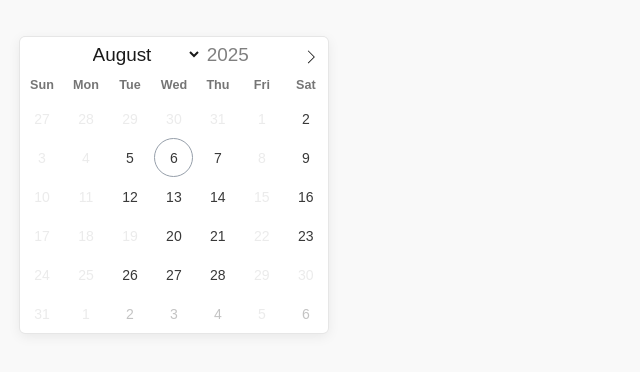
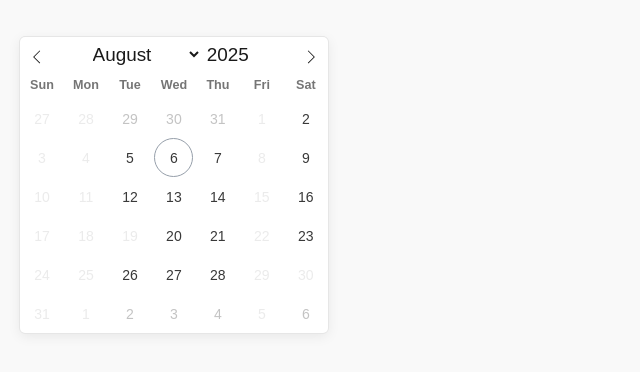
Before and after one commit to docguytraining/jotform-advanced-date-picker, a plain HTML site: page index.html in a window 1280 px wide. Shown: the full height of the page, 0-640 px from the left. Drawn offline with nearby package versions, Linux system fonts and the light colour scheme.

Commit message:
Fixed outstaning edge case validation

```diff
--- a/index.html
+++ b/index.html
@@ -11,8 +11,8 @@
 
   <div
     id="calendar"
-    data-start-date="2025-08-01"
-    data-end-date="2025-09-30"
+    data-start-date="2024-08-06"
+    data-end-date="2027-08-05"
 
     data-allowed-weekdays="2,3,4,6"
     data-excluded-dates="2025-08-19,2025-09-01,2025-08-30"
--- a/script.js
+++ b/script.js
@@ -1,6 +1,5 @@
 document.addEventListener("DOMContentLoaded", function () {
     const calendarEl = document.getElementById("calendar");
-    const outputEl = document.getElementById("postOutput");
     const selectedDisplay = document.getElementById("selectedDatesDisplay");
     const hiddenInput = document.getElementById("selectedDates") || createHiddenInput();
 
@@ -9,26 +8,31 @@ document.addEventListener("DOMContentLoaded", function () {
         endDate: calendarEl.dataset.endDate,
         displayFormat: calendarEl.dataset.displayFormat || "Y-m-d",
         allowedWeekdays: (calendarEl.dataset.allowedWeekdays || "")
-            .split(",").map(Number).filter(n => !isNaN(n)),
+            .split(",").map(n => parseInt(n)).filter(n => Number.isInteger(n) && n >= 0 && n <= 6),
         excludedDates: (calendarEl.dataset.excludedDates || "")
-            .split(",").filter(Boolean),
+            .split(",").map(s => s.trim()).filter(isValidISODate),
         minSelectableDates: parseInt(calendarEl.dataset.minSelectableDates || "0"),
         maxSelectableDates: parseInt(calendarEl.dataset.maxSelectableDates || "999")
     };
 
-    let limitExceeded = false;
+    const selectableDates = getSelectableDatesInRange(
+        config.startDate,
+        config.endDate,
+        config.allowedWeekdays,
+        config.excludedDates
+    );
 
-    function isValidISODate(dateStr) {
-        return /^\d{4}-\d{2}-\d{2}$/.test(dateStr) && !isNaN(new Date(dateStr).getTime());
-    }
+    console.log("Valid selectable dates:", selectableDates);
 
-    if (!isValidISODate(config.startDate) || !isValidISODate(config.endDate)) {
-        calendarEl.innerHTML = "<strong style='color:red;'>Error: Start and end dates must be valid ISO dates (YYYY-MM-DD).</strong>";
-        console.error("Invalid date configuration:", config.startDate, config.endDate);
+    const configErrors = validateConfig(config, selectableDates);
+    if (configErrors.length > 0) {
+        calendarEl.innerHTML = "<strong style='color:red;'>" + configErrors.join("<br/>") + "</strong>";
+        console.error("Configuration errors:", configErrors);
         return;
     }
 
-    const maxReachedWarning = createWarningMessage();
+    const warningEl = createWarningMessage();
+    let selectedDates = [];
 
     flatpickr(calendarEl, {
         mode: "multiple",
@@ -45,38 +49,92 @@ document.addEventListener("DOMContentLoaded", function () {
         ],
         onChange: function (dates, dateStr, instance) {
             if (dates.length > config.maxSelectableDates) {
-                limitExceeded = true;
                 showWarning("You can select up to " + config.maxSelectableDates + " dates.");
-
-                setTimeout(() => {
-                    dates.pop(); // remove extra date
-                    instance.setDate(dates, true); // reset without triggering another full clear
-                    limitExceeded = false;
-                }, 10);
-
+                instance.setDate(selectedDates, true);
                 return;
             }
 
-            if (!limitExceeded) {
+            selectedDates = dates;
+
             if (dates.length < config.minSelectableDates) {
                 showWarning("You must select at least " + config.minSelectableDates + " dates.");
             } else {
                 clearWarning();
-                }
             }
 
             updateSelectedDates(dates);
         }
     });
 
+    function isValidISODate(dateStr) {
+        return /^\d{4}-\d{2}-\d{2}$/.test(dateStr) && !isNaN(new Date(dateStr).getTime());
+    }
+
+    function formatLocalDate(date) {
+        return date.getFullYear() + "-" +
+            String(date.getMonth() + 1).padStart(2, "0") + "-" +
+            String(date.getDate()).padStart(2, "0");
+    }
+
+    function getSelectableDatesInRange(start, end, allowedWeekdays, excludedDates) {
+        const dates = [];
+        if (!isValidISODate(start) || !isValidISODate(end)) {
+            return dates;
+        }
+
+        const current = new Date(start + 'T00:00:00');
+        const endDate = new Date(end + 'T00:00:00');
+
+        while (current <= endDate) {
+            const iso = formatLocalDate(current);
+            const day = current.getDay();
+            const isExcluded = excludedDates.includes(iso);
+            const isAllowed = allowedWeekdays.length === 0 || allowedWeekdays.includes(day);
+
+            if (!isExcluded && isAllowed) {
+                dates.push(iso);
+            }
+
+            current.setDate(current.getDate() + 1);
+        }
+
+        return dates;
+    }
+
+    function validateConfig(cfg, selectable) {
+        const errors = [];
+
+        if (!isValidISODate(cfg.startDate)) {
+            errors.push("Start date must be a valid ISO date (YYYY-MM-DD).");
+        }
+
+        if (!isValidISODate(cfg.endDate)) {
+            errors.push("End date must be a valid ISO date (YYYY-MM-DD).");
+        }
+
+        if (
+            isValidISODate(cfg.startDate) &&
+            isValidISODate(cfg.endDate) &&
+            new Date(cfg.startDate) > new Date(cfg.endDate)
+        ) {
+            errors.push("Start date must be before or equal to end date.");
+        }
+
+        if (cfg.minSelectableDates > cfg.maxSelectableDates) {
+            errors.push("Minimum selectable dates cannot exceed the maximum.");
+        }
+
+        if (selectable.length < cfg.minSelectableDates) {
+            errors.push(`Only ${selectable.length} selectable date(s) available, but minimum required is ${cfg.minSelectableDates}.`);
+        }
+
+        return errors;
+    }
+
     function updateSelectedDates(dates) {
-        const formatted = dates.map(d => formatDate(d));
+        const formatted = dates.map(d => formatLocalDate(d));
         selectedDisplay.textContent = formatted.join(", ");
         hiddenInput.value = formatted.join(",");
-    }
-
-    function formatDate(date) {
-        return date.toISOString().split("T")[0];
     }
 
     function createHiddenInput() {
@@ -89,19 +147,22 @@ document.addEventListener("DOMContentLoaded", function () {
     }
 
     function createWarningMessage() {
-        const el = document.createElement("div");
+        let el = document.getElementById("calendar-warning");
+        if (!el) {
+            el = document.createElement("div");
             el.id = "calendar-warning";
             el.style.color = "red";
             el.style.marginTop = "0.5em";
             calendarEl.parentNode.insertBefore(el, calendarEl.nextSibling);
+        }
         return el;
     }
 
     function showWarning(message) {
-        maxReachedWarning.textContent = message;
+        warningEl.textContent = message;
     }
 
     function clearWarning() {
-        maxReachedWarning.textContent = "";
+        warningEl.textContent = "";
     }
 });
```
Lines whose indentation alone changed are shown as unchanged.
